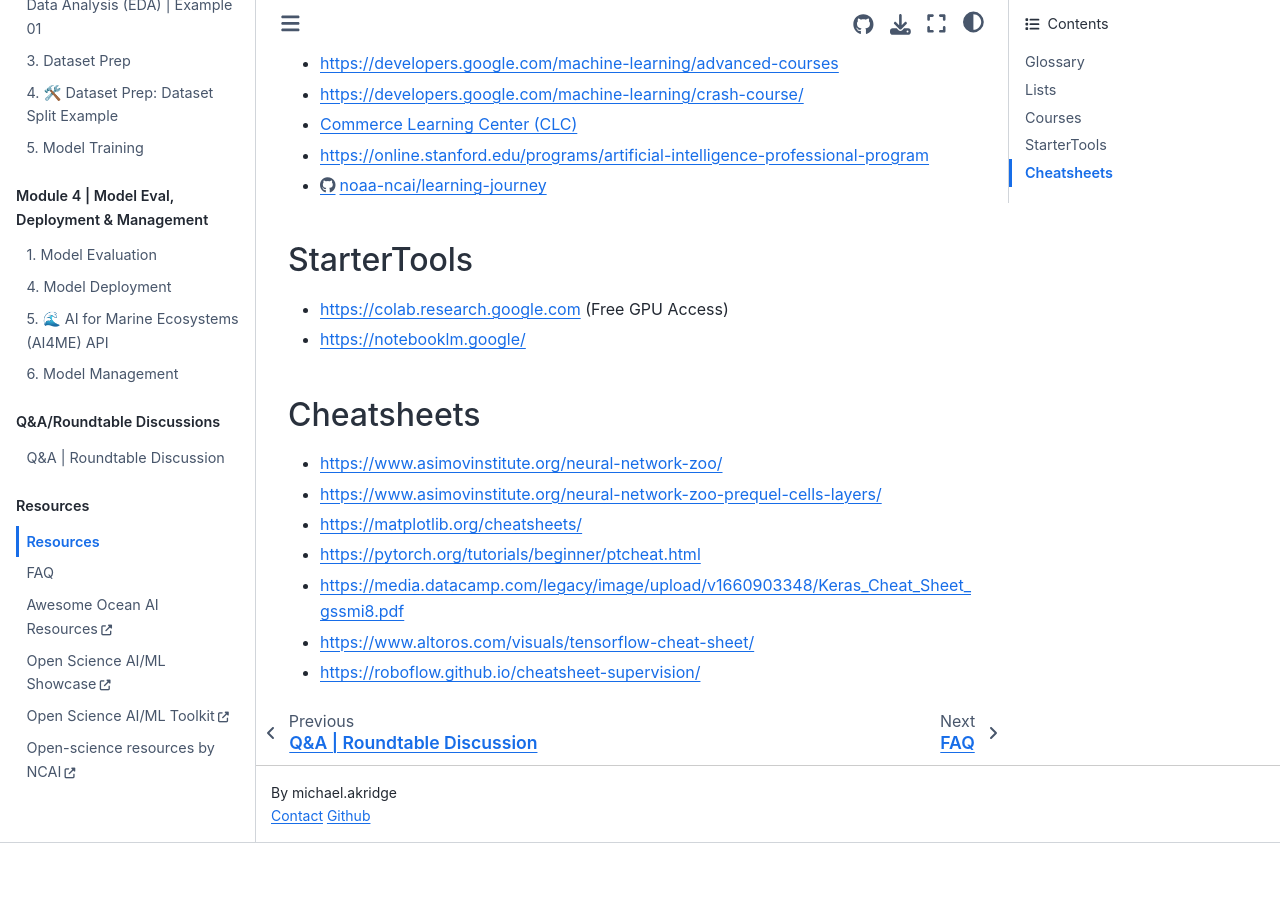
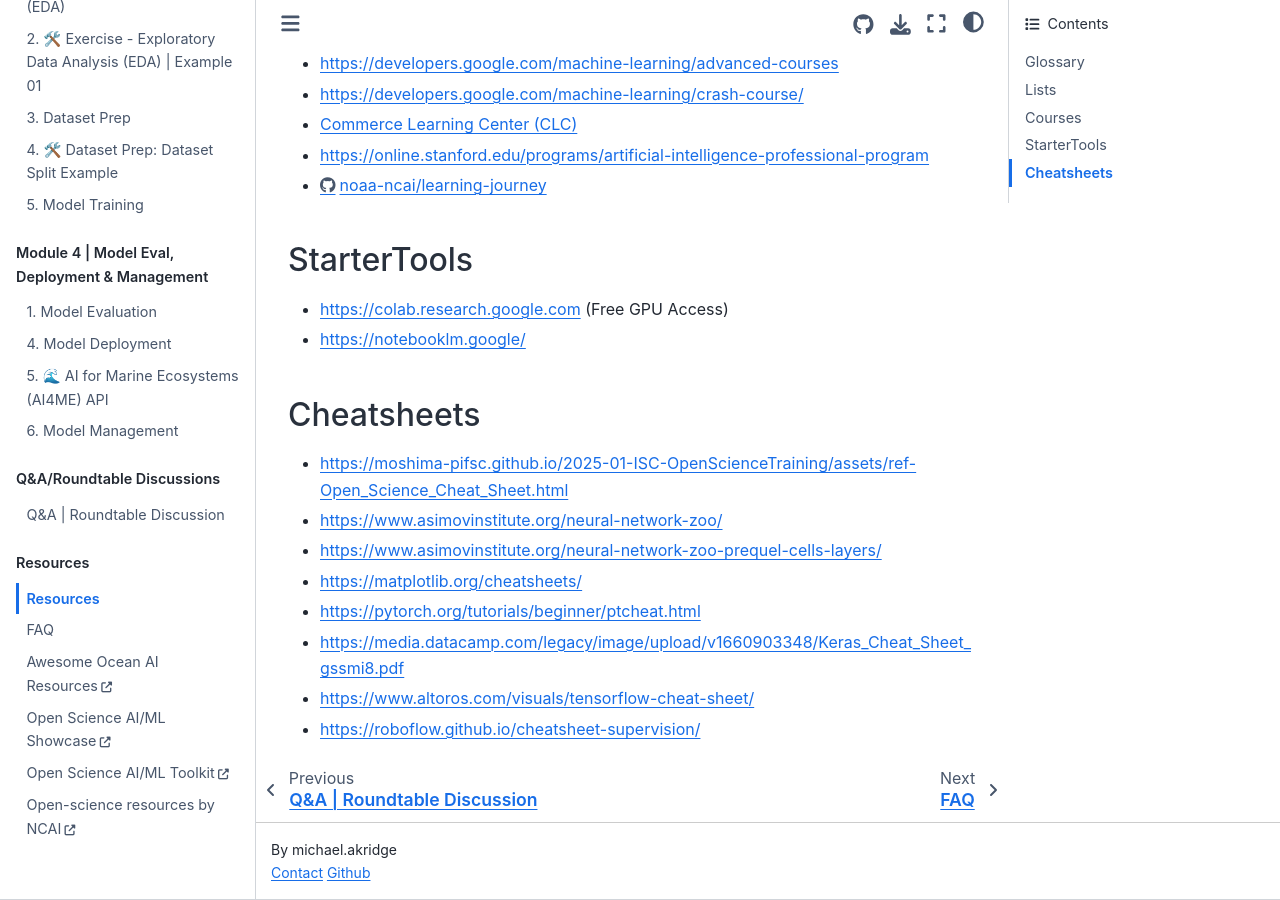
Before and after one commit to MichaelAkridge-NOAA/ai4me-cookbook, a Jupyter Book: the page built from content/01_resources.md, in a window 1280 px wide and 900 px high, scrolled down 522 px. Built offline with Jupyter Book 1.0.4 settings and Sphinx 7.4.7 and the Sphinx Book theme 1.1.4, drawn with Linux system fonts in a browser that asks for light colours; pages that are not in the unit, such as notebooks, are missing from menus; before the commit the page ends 1365 px from its top, so only the background shows below that; some of the changed lines change nothing that is shown.

Commit message:
Update 01_resources.md

```diff
--- a/content/01_resources.md
+++ b/content/01_resources.md
@@ -22,6 +22,7 @@
 - https://notebooklm.google/
 
 ## Cheatsheets
+- https://moshima-pifsc.github.io/2025-01-ISC-OpenScienceTraining/assets/ref-Open_Science_Cheat_Sheet.html
 - https://www.asimovinstitute.org/neural-network-zoo/
 - https://www.asimovinstitute.org/neural-network-zoo-prequel-cells-layers/
 - https://matplotlib.org/cheatsheets/
```
